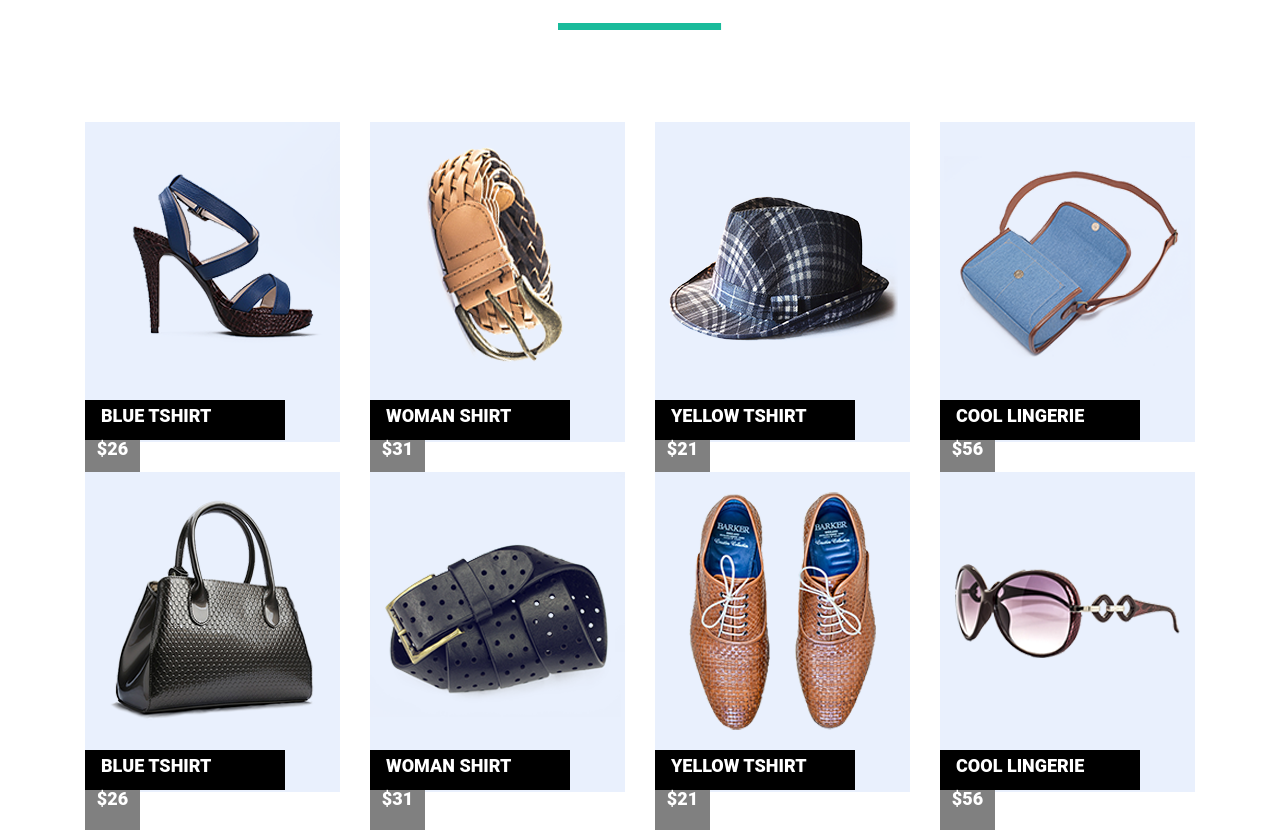
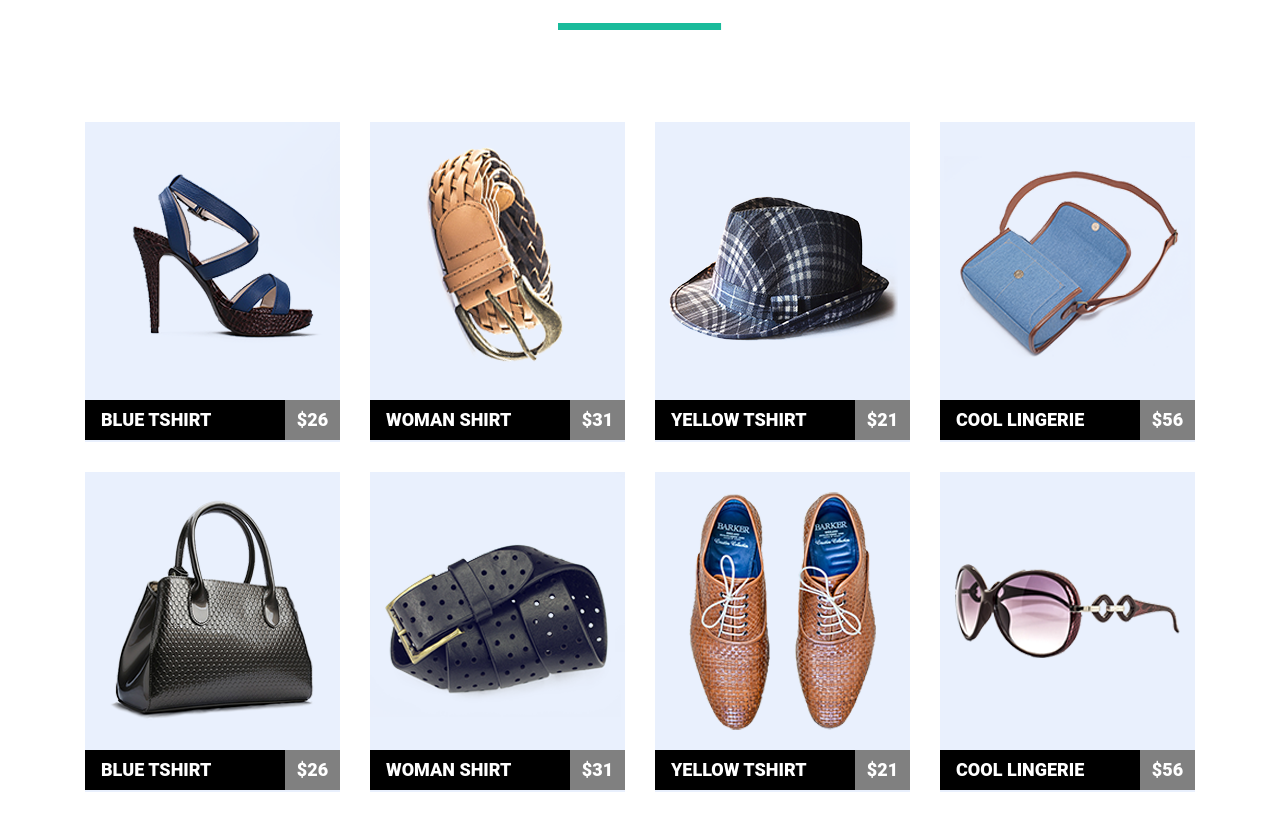
Before and after one commit to Nadyushe4ka/FE11, a plain HTML site: page hw4/index.html in a window 1280 px wide. Shown: the part 240-1073 px from the top of the page. Drawn offline with Linux system fonts and the light colour scheme.

Commit message:
hw4-correction3

```diff
--- a/hw4/css/style.css
+++ b/hw4/css/style.css
@@ -143,11 +143,12 @@ main{
 .box-title{
     text-transform: uppercase;
     font-size: 18px;
-    line-height: 32px;
+    line-height: 40px;
     background-color: black;
     width: 200px;
     height: 40px;
     text-indent: 1rem;
+    float: left;
 }
 .box-price {
     font-size: 18px;
@@ -157,7 +158,8 @@ main{
     color: white;
     text-align: center;
     background-color: gray;
-    /* clear: left */
+    float: right;
+    line-height: 40px;
 }
 .list-1:hover .box-title{
     background-color: #1abc9c;
--- a/hw4/index.html
+++ b/hw4/index.html
@@ -41,37 +41,61 @@
             <section>
                 <h2 class="visually-hidden">Products</h2>
                 <ul class="product-list clearfix">
-                    <li class="list-1"><img src="./image/img-1.png" alt="Blue Tshirt">
-                    <h3 class="box-title">Blue Tshirt</h3>
+                    <li class="list-1">
+                        <img src="./image/img-1.png" width="255" height="278" alt="Blue Tshirt">
+                    <div class="clearfix">
+                        <p class="box-title">Blue Tshirt</p>
                         <p class="box-price">$26</p>
+                    </div>
                     </li>
-                    <li class="list-1"><img src="./image/img-2.png" alt="Blue Tshirt">
-                    <h3 class="box-title">WOMAN shirt</h3>
+                    <li class="list-1">
+                        <img src="./image/img-2.png" width="255" height="278" alt="Blue Tshirt">
+                    <div class="clearfix">
+                        <p class="box-title">WOMAN shirt</p>
                         <p class="box-price">$31</p>
+                    </div>
                     </li>
-                    <li class="list-1"><img src="./image/img-3.png" alt="Blue Tshirt">
-                    <h3 class="box-title">YELLOW Tshirt</h3>
+                    <li class="list-1">
+                        <img src="./image/img-3.png" width="255" height="278" alt="Blue Tshirt">
+                    <div class="clearfix">
+                        <p class="box-title">YELLOW Tshirt</p>
                         <p class="box-price">$21</p>
+                    </div>
                     </li>
-                    <li class="list-1"><img src="./image/img-4.png" alt="Blue Tshirt">
-                    <h3 class="box-title">Cool lingerie</h3>
+                    <li class="list-1">
+                        <img src="./image/img-4.png" width="255" height="278" alt="Blue Tshirt">
+                    <div class="clearfix">
+                        <p class="box-title">Cool lingerie</p>
                         <p class="box-price">$56</p>
+                    </div>
                     </li>
-                    <li class="list-1"><img src="./image/img-5.png" alt="Blue Tshirt">
-                    <h3 class="box-title">Blue Tshirt</h3>
+                    <li class="list-1">
+                        <img src="./image/img-5.png" width="255" height="278" alt="Blue Tshirt">
+                    <div class="clearfix">
+                        <p class="box-title">Blue Tshirt</p>
                         <p class="box-price">$26</p>
+                    </div>
                     </li>
-                    <li class="list-1"><img src="./image/img-6.png" alt="Blue Tshirt">
-                    <h3 class="box-title">WOMAN shirt</h3>
+                    <li class="list-1">
+                        <img src="./image/img-6.png" width="255" height="278" alt="Blue Tshirt">
+                    <div class="clearfix">
+                        <p class="box-title">WOMAN shirt</p>
                         <p class="box-price">$31</p>
+                    </div>
                     </li>
-                    <li class="list-1"><img src="./image/img-7.png" alt="Blue Tshirt">
-                    <h3 class="box-title">YELLOW Tshirt</h3>
+                    <li class="list-1">
+                        <img src="./image/img-7.png" width="255" height="278" alt="Blue Tshirt">
+                    <div class="clearfix">
+                        <p class="box-title">YELLOW Tshirt</p>
                         <p class="box-price">$21</p>
+                    </div>
                     </li>
-                    <li class="list-1"><img src="./image/img-8.png" alt="Blue Tshirt">
-                    <h3 class="box-title">Cool lingerie</h3>
+                    <li class="list-1">
+                        <img src="./image/img-8.png" width="255" height="278" alt="Blue Tshirt">
+                    <div class="clearfix">
+                        <p class="box-title">Cool lingerie</p>
                         <p class="box-price">$56</p>
+                    </div>
                     </li>
                 </ul>
             </section>
```
Lines whose indentation alone changed are shown as unchanged.
